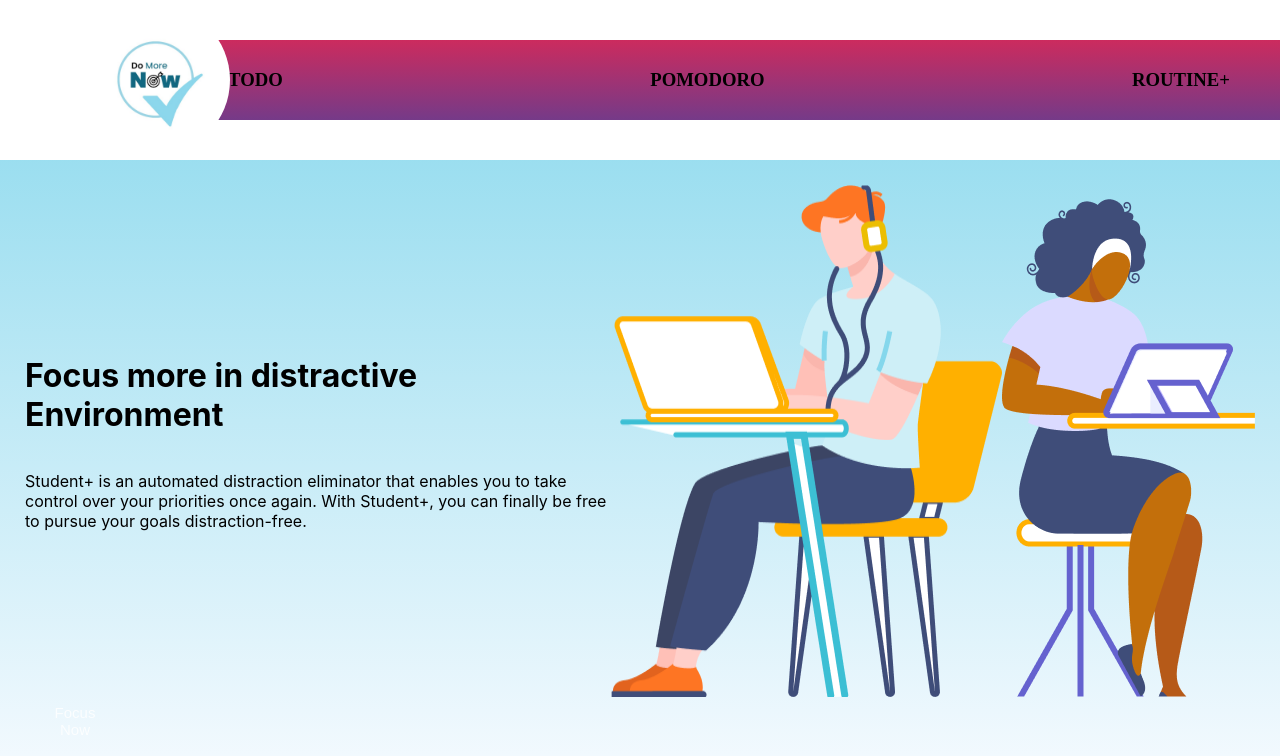
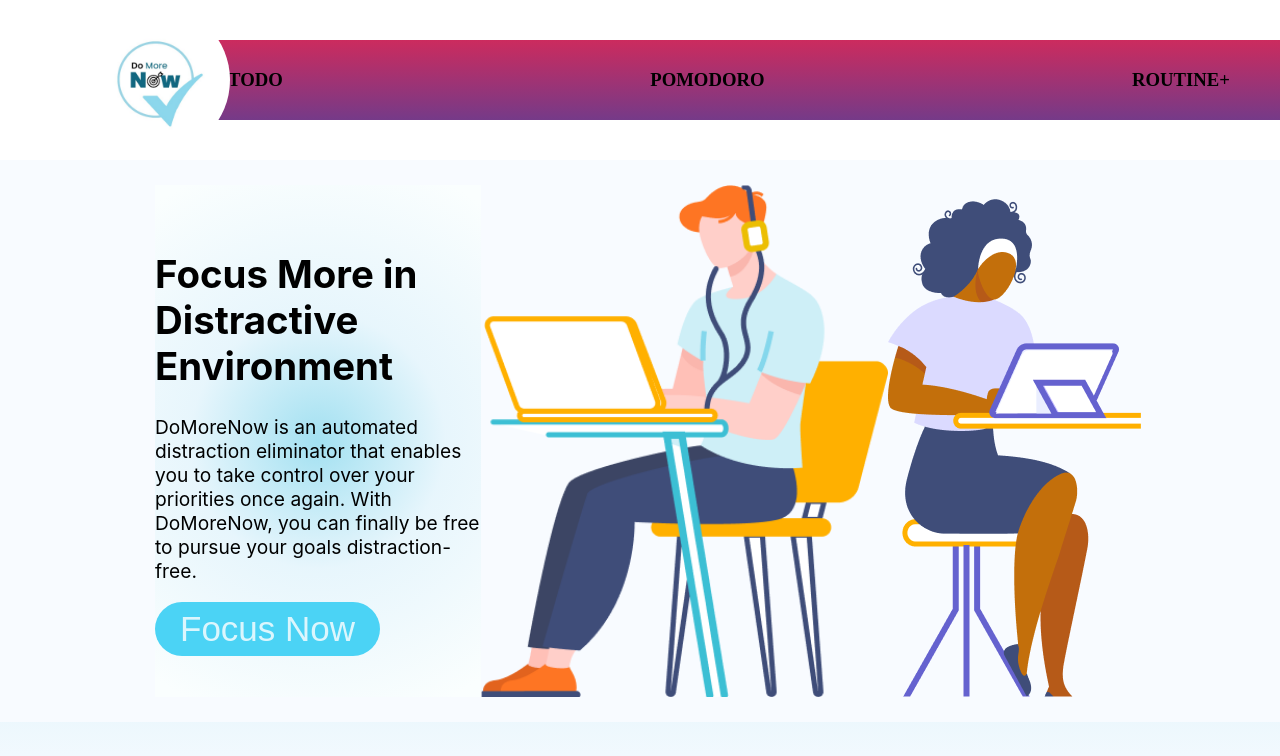
Before and after one commit to bishalx0/DoMoreNow, a React (Create React App) app in the folder front_end/: page / in a window 1280 px wide. Shown: the top 756 px of the page. Built offline with nearby package versions, Linux system fonts and the light colour scheme.

Commit message:
:sparkles:Design Updated of Hero Banner

```diff
--- a/front_end/src/Components/Hero/Hero.js
+++ b/front_end/src/Components/Hero/Hero.js
@@ -7,19 +7,18 @@ const Hero = () => {
         <div className="heroWrapper">
 
                 <div className="heroHeading">
-                    <h1>Focus more in distractive Environment</h1>
-                    <p> Student+ is an automated distraction eliminator that enables you to take control over your priorities once again. With Student+, you can finally be free to pursue your goals distraction-free.</p>
+                    <div>
+                      <h1>Focus More in <br/>Distractive Environment</h1>
+                      <p> DoMoreNow is an automated distraction eliminator that enables you to take control over your priorities once again. With DoMoreNow, you can finally be free to pursue your goals distraction-free.</p>
+                    </div>
+                    <div className="btn">
+                      <button src="#">Focus Now</button>
+                    </div>
                 </div>
                 <div className="heroCharacter">
                     <img src={require('../../images/character1.png')} className="character1"/>
                     <img src={require('../../images/character2.png')} className="character2"/>
                 </div>
-
-
-
-        </div>
-        <div className="btn">
-        <button src="#">Focus Now</button>
         </div>
 
     </div>
--- a/front_end/src/Components/Hero/hero.css
+++ b/front_end/src/Components/Hero/hero.css
@@ -1,29 +1,36 @@
 .heroWrapper{
     display:flex;
+    margin: 0 130px;
+
 }
 .heroCharacter{
     display:flex;
-
 }
 .heroHeading{
     display: flex;
+    font-size: larger;
     flex-direction: column;
     justify-content: center;
     align-items: flex-start;
+    background: rgb(255,255,255);
+    background: radial-gradient(circle, rgba(255,255,255,1) 0%, rgba(132,215,236,0.7399334733893557) 0%, rgba(132,215,236,0.14609593837535018) 42%, rgba(250,254,254,1) 95%);
 }
 .hero{
     padding:25px;
+    background-color: #F8FBFF;
 }
 
 .btn button{
-    font-size: 15px;
+    font-size: 35px;
+    background-color: #4bd3f5;
     font-weight: 500;
-    padding:7px 15px;
-    border-radius:20px;
+    padding:7px 25px;
+    border-radius:40px;
     transition: 0.3s all ease;
     cursor: pointer;
+    width: auto;
 }
 .btn button:hover{
-    background-color:red;
-    color:#fff;
+    background-color:#1ebfe7;
+    color:black;
 }
```
